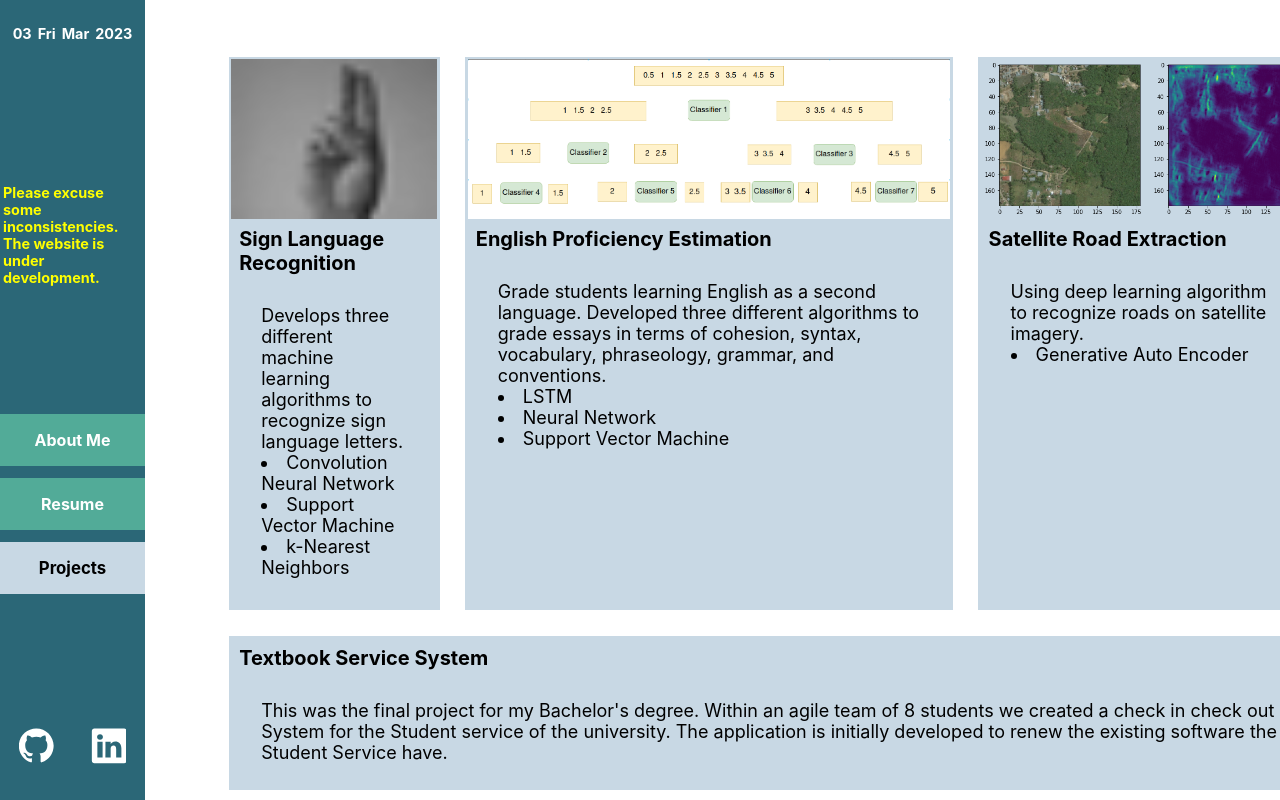
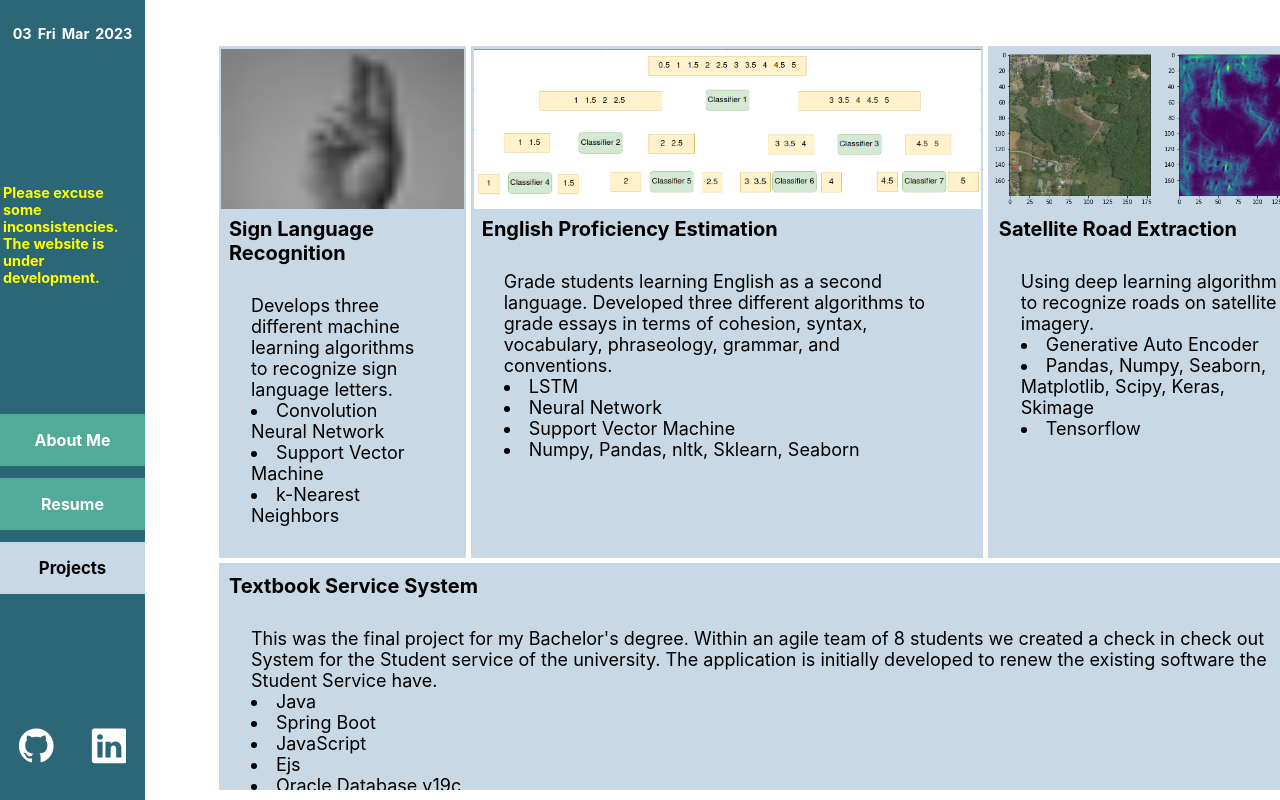
Before and after one commit to SpyridonKaperonis/012023, a React (Create React App) app: page /projects in a window 1280 px wide. Built offline with nearby package versions, Linux system fonts and the light colour scheme.

Commit message:
update projects

```diff
--- a/src/pages/projects.js
+++ b/src/pages/projects.js
@@ -36,7 +36,9 @@ export const Projects = () => {
                 syntax, vocabulary, phraseology, grammar, and conventions.
                 <li>LSTM</li>
                 <li>Neural Network</li>
-                <li>Support Vector Machine</li></p>}
+                <li>Support Vector Machine</li>
+                <li>Numpy, Pandas, nltk, Sklearn, Seaborn</li>
+                </p>}
               image={tree}
               image_={true}
               link={'https://github.com/SpyridonKaperonis/EnglishLanguageLearning'}
@@ -47,6 +49,8 @@ export const Projects = () => {
               title={'Satellite Road Extraction'}
               text={<p>Using deep learning algorithm to recognize roads on satellite imagery.
                 <li>Generative Auto Encoder</li>
+                <li>Pandas, Numpy, Seaborn, Matplotlib, Scipy, Keras, Skimage</li>
+                <li>Tensorflow</li>
               </p>}
               image={roadExtraction}
               image_={true}
@@ -59,6 +63,12 @@ export const Projects = () => {
             title={'Textbook Service System'}
             text={<p>This was the final project for my Bachelor's degree. Within an agile team of 8 students we created a check in check out System for the Student
               service of the university. The application is initially developed to renew the existing software the Student Service have.
+                <li>Java</li>
+                <li>Spring Boot</li>
+                <li>JavaScript</li>
+                <li>Ejs</li>
+                <li>Oracle Database v19c</li>
+
             </p>}
             image_={false}
             link={'https://github.com/SpyridonKaperonis/TextBookServices'}
@@ -94,7 +104,7 @@ const styles = {
   card:{
     display: 'flex',
     flexDirection: 'column',
-    margin: '1vw',
+    margin: '0.2vw',
     padding: '0.3vh',
     backgroundColor: '#C8D8E4'
   },
```
